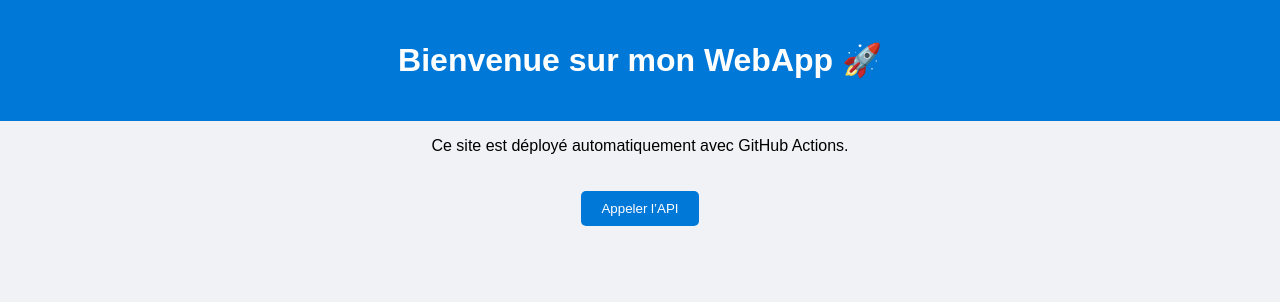
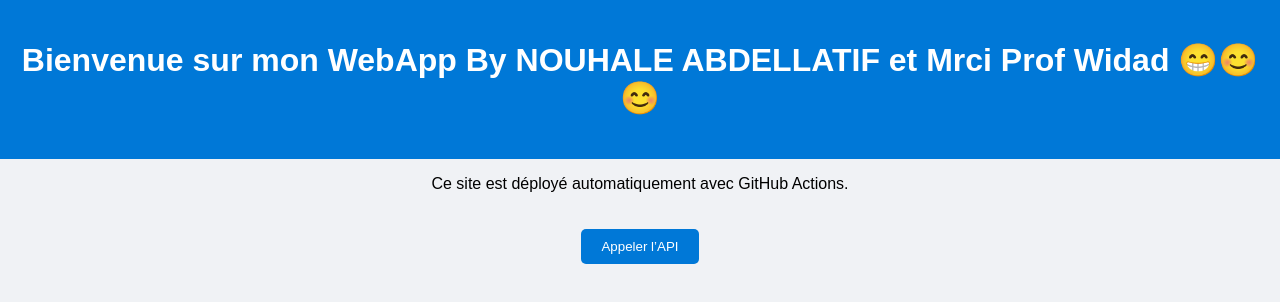
Before and after one commit to noukhale/tp1-ci-cd-webapp, a website: page public/index.html in a window 1280 px wide. Drawn offline with Linux system fonts and the light colour scheme.

Commit message:
Update index.html

```diff
--- a/public/index.html
+++ b/public/index.html
@@ -7,7 +7,7 @@
 </head>
 <body>
   <header>
-    <h1>Bienvenue sur mon WebApp 🚀</h1>
+    <h1>Bienvenue sur mon WebApp By NOUHALE ABDELLATIF et Mrci Prof Widad 😁😊😊 </h1>
   </header>
   <main>
     <p>Ce site est déployé automatiquement avec GitHub Actions.</p>
```
